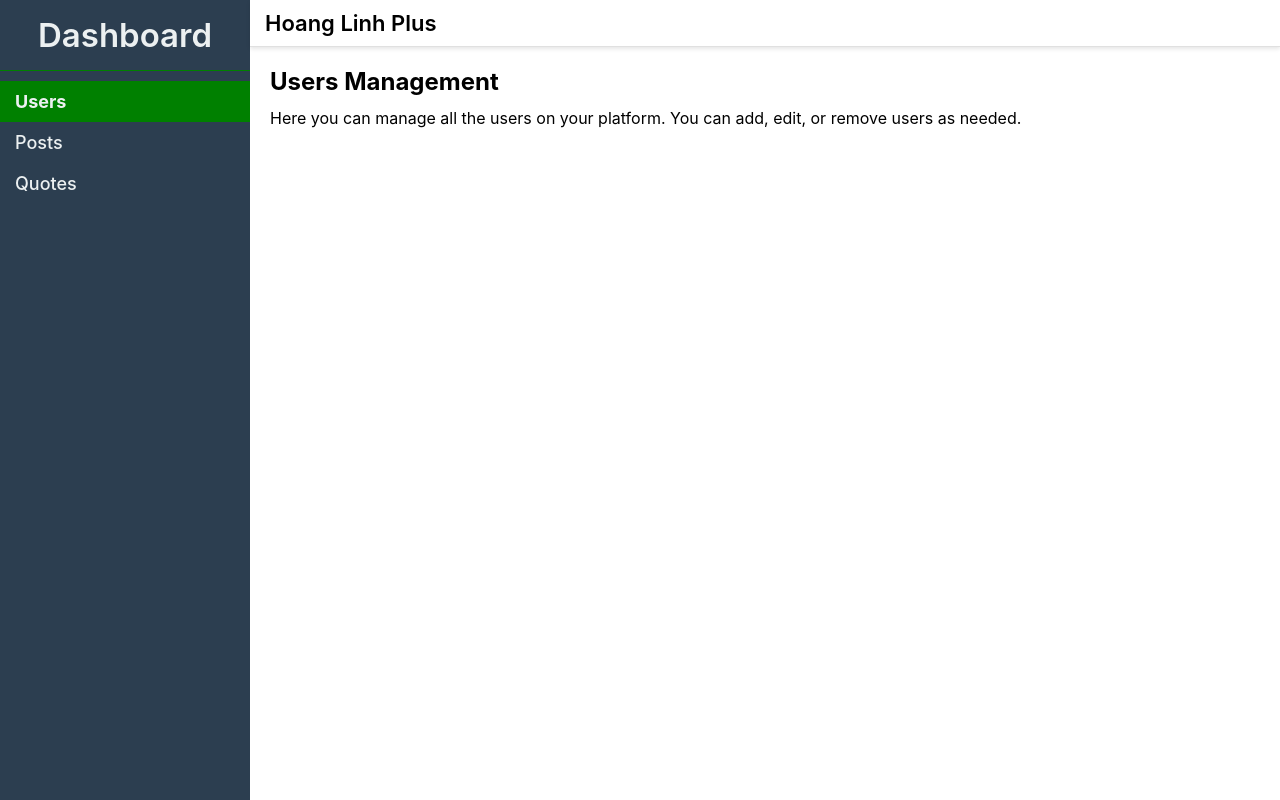
After one commit to secretdeveloperisme/hoanglinhpluscf, a PHP site: page /pages/dashboard.html in a window 1280 px wide. The commit adds this page. Run offline with PHP 8.4, Linux system fonts and the light colour scheme; some web fonts are replaced.

Commit message:
feat(dashboard): posts management

```diff
--- a/assets/css/base.css
+++ b/assets/css/base.css
@@ -82,6 +82,13 @@ a, button{
     margin: 0.7rem;
     padding: 0;
     list-style-type: none;
+}
+
+.text-underline{
+    text-decoration: underline;
+}
+.text-underline:hover{
+    text-decoration: none;
 }
 
 /* Utility Classes */
--- /dev/null
+++ b/assets/css/dashboard.css
@@ -0,0 +1,177 @@
+/* CSS variables for easy theming */
+:root {
+    --primary-bg: #f4f7fa;
+    --sidebar-bg: #2c3e50;
+    --sidebar-text: #ecf0f1;
+    --sidebar-active-bg: var(--primary-color);
+    --main-text: #34495e;
+    --border-color: #e0e0e0;
+    --shadow-color: rgba(0, 0, 0, 0.1);
+}
+
+.dashboard-container {
+    display: flex;
+    min-height: 100vh;
+}
+
+/* Sidebar Styles */
+.sidebar {
+    width: 250px;
+    background-color: var(--sidebar-bg);
+    color: var(--sidebar-text);
+    display: flex;
+    flex-direction: column;
+    flex-shrink: 0;
+    transition: transform 0.3s ease-in-out;
+}
+
+.sidebar-header {
+    font-size: 2.2rem;
+    padding: 1.5rem;
+    text-align: center;
+    border-bottom: 1px solid var(--sidebar-active-bg);
+}
+
+.sidebar-header h2 {
+    margin: 0;
+    font-weight: 600;
+}
+
+.sidebar-nav ul {
+    list-style: none;
+    padding: 1rem 0;
+}
+
+.sidebar-nav li a {
+    display: flex;
+    align-items: center;
+    font-size: 1.8rem;
+    padding: 1rem 1.5rem;
+    color: var(--sidebar-text);
+    text-decoration: none;
+    transition: background-color 0.2s ease, padding-left 0.2s ease;
+    font-weight: 500;
+}
+
+.sidebar-nav li a:hover {
+    background-color: var(--sidebar-active-bg);
+    padding-left: 1.8rem;
+}
+
+.sidebar-nav li a.active {
+    background-color: var(--sidebar-active-bg);
+    font-weight: 700;
+}
+
+/* Main Content Styles */
+.main-content {
+    font-size: 1.6rem;
+    flex-grow: 1;
+    display: flex;
+    flex-direction: column;
+}
+
+.main-header {
+    display: flex;
+    align-items: center;
+    padding: 1rem 1.5rem;
+    background-color: #fff;
+    border-bottom: 1px solid var(--border-color);
+    box-shadow: 0 2px 4px var(--shadow-color);
+    z-index: 10;
+}
+
+.main-header h1 {
+    font-size: 2.2rem;
+    margin: 0;
+    font-weight: 600;
+}
+
+
+
+.menu-toggle {
+    display: none;
+    /* Hidden on desktop */
+    background: none;
+    border: none;
+    font-size: 1.8rem;
+    cursor: pointer;
+    margin-right: 1rem;
+    color: var(--main-text);
+}
+
+.content-section {
+    display: none;
+    /* Hide by default */
+    padding: 2rem;
+    overflow-y: auto;
+}
+
+.content-section.active {
+    display: block;
+    /* Show active section */
+}
+
+.content-section h1 {
+    margin-bottom: 1rem;
+}
+
+.content-section p {
+    line-height: 1.6;
+}
+
+.text-truncate-2-lines {
+    overflow: hidden;
+    text-overflow: ellipsis;
+    display: -webkit-box;
+    -webkit-line-clamp: 2;
+    -webkit-box-orient: vertical;
+}
+
+/* Table Styles */
+
+.success-pill{
+    background-color: #2ecc71;
+    color: #fff;
+    padding: 0.5rem 1rem;
+    border-radius: 50px;
+    font-size: 1.4rem;
+    font-weight: 600;
+}
+.warning-pill{
+    background-color: #f39c12;
+    color: #fff;
+    padding: 0.5rem 1rem;
+    border-radius: 50px;
+    font-size: 1.4rem;
+    font-weight: 600;
+}
+
+/* Responsive Design for Mobile */
+@media (max-width: 768px) {
+    .sidebar {
+        position: fixed;
+        left: 0;
+        top: 0;
+        height: 100%;
+        transform: translateX(-100%);
+        z-index: 1000;
+        box-shadow: 4px 0 15px var(--shadow-color);
+    }
+    .sidebar-header{
+        font-size: 1.8rem;
+    }
+
+    .sidebar.open {
+        transform: translateX(0);
+    }
+
+    .menu-toggle {
+        display: block;
+        /* Show hamburger on mobile */
+    }
+
+    .main-header h1 {
+        font-size: 2.2rem;
+    }
+}
--- a/js/post_detail.js
+++ b/js/post_detail.js
@@ -102,7 +102,7 @@ function buildTOC(contentEl, tocContainer) {
     }else{
       tagsContainer.classList.add('hl-display-none');
     }
-    if (isEmptyString(postDescription.textContent)) {
+    if (!isEmptyString(post.description)) {
       postDescription.textContent = post.description;
     }
     else{
--- /dev/null
+++ b/pages/dashboard.html
@@ -0,0 +1,60 @@
+<!DOCTYPE html>
+<html lang="en">
+<head>
+   <title>Admin Dashboard</title>
+   <meta name="author" content="Linh Nguyen">
+   <meta name="copyright" content="Hoang Linh Plus">
+   <meta name="keywords" content="HLP,hoanglinhplus,plus">
+   <meta name="description" content="Hoang Linh Plus's Portfolio">
+   <meta name="viewport" content="initial-scale=1.0">
+   <meta charset="UTF-8">
+   <link rel="preconnect" href="https://fonts.gstatic.com">
+   <link rel="preconnect" href="https://rsms.me/">
+   <link rel="stylesheet" href="https://rsms.me/inter/inter.css">
+   <link rel="stylesheet" href="/assets/css/base.css">
+   <link rel="stylesheet" href="/assets/css/grid.css">
+   <link rel="stylesheet" href="/assets/css/dashboard.css">
+   <link rel="stylesheet" href="/assets/libs/tablerenderer.css">
+   <link rel="icon" href="/assets/icons/hlp_icon.png">
+   <script type="module" src="/js/common.js"></script>
+   <script src="https://cdnjs.cloudflare.com/ajax/libs/font-awesome/6.7.2/js/all.min.js"></script>
+   <script type="module" src="/js/dashboard.js"></script>
+</head>
+<body>
+    <div class="dashboard-container">
+        <aside class="sidebar" id="sidebar">
+            <div class="sidebar-header">
+                <h2>Dashboard</h2>
+            </div>
+            <nav class="sidebar-nav">
+                <ul>
+                    <li><a href="#" data-target="usersSection" class="active">Users</a></li>
+                    <li><a href="#" data-target="postsSection">Posts</a></li>
+                    <li><a href="#" data-target="quotesSection">Quotes</a></li>
+                </ul>
+            </nav>
+        </aside>
+
+        <main class="main-content">
+            <header class="main-header">
+                <button class="menu-toggle" id="menu-toggle">
+                    &#9776; <!-- Hamburger Icon -->
+                </button>
+                <h1>Hoang Linh Plus</h1>
+            </header>
+            <section id="usersSection" class="content-section active" >
+                <h1>Users Management</h1>
+                <p>Here you can manage all the users on your platform. You can add, edit, or remove users as needed.</p>
+            </section>
+            <section id="postsSection" class="content-section">
+                <h1>Posts Management</h1>
+                <div id="tableContainer"></div>
+            </section>
+            <section id="quotesSection" class="content-section">
+                <h1>Quotes Management</h1>
+                <p>Manage the collection of quotes displayed on your site. Add new quotes or update the existing ones.</p>
+            </section>
+        </main>
+    </div>
+</body>
+</html>
```
Also changed, not shown: js/dashboard.js (added, +185 -0 lines), assets/libs/table_renderer_v1.0.0.es.js (added), assets/libs/tablerenderer.css (added).
